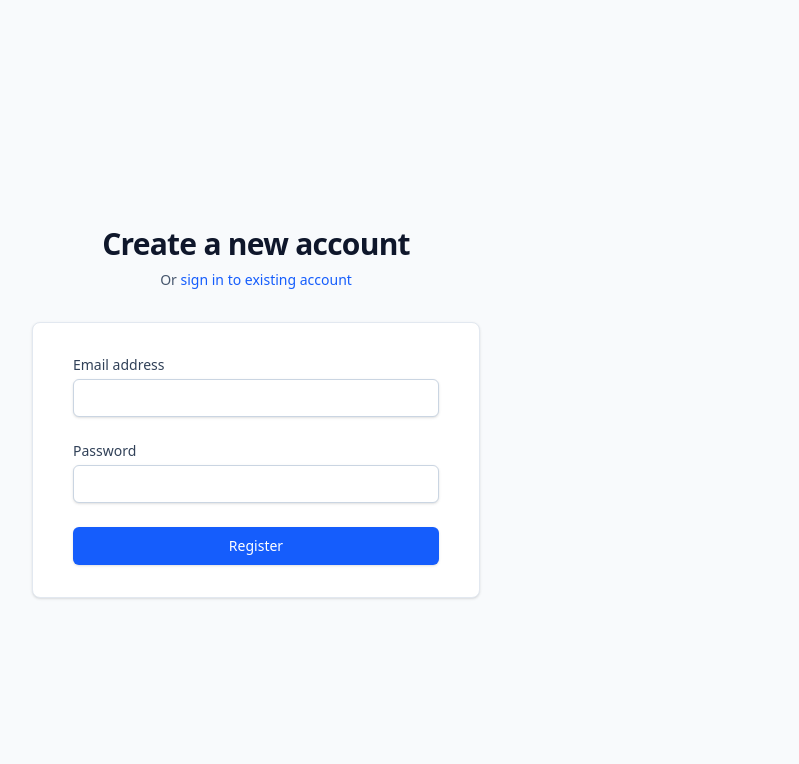
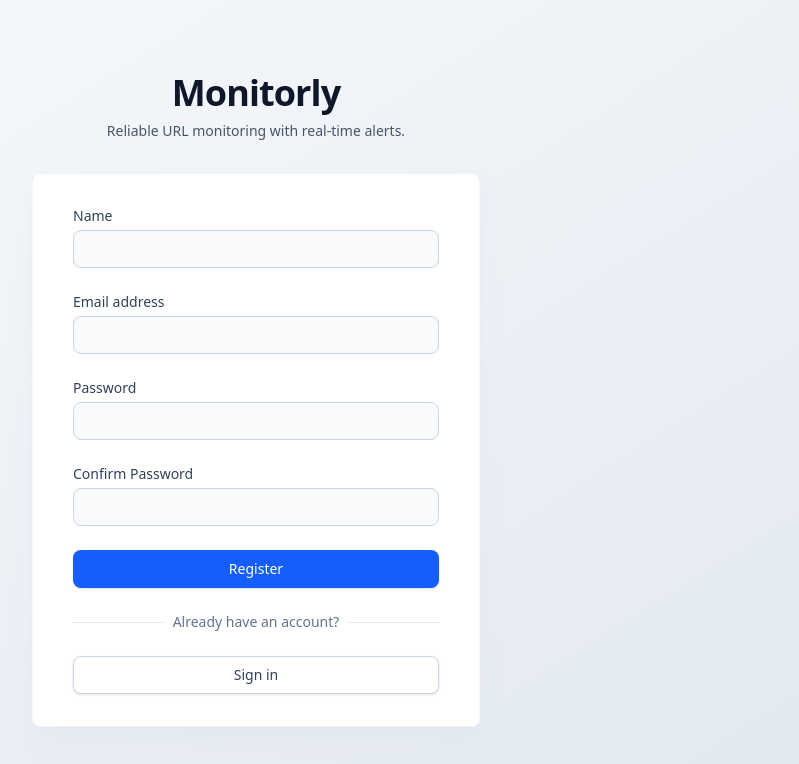
Before and after one commit to L-E-G-E-N-D/url-monitoring-uptime-checker, a React (Vite) app in the folder frontend/: page /register in a window 1280 px wide. Shown: the top 764 px of the page, without its empty margins (384-1183 px from the left). Built offline with nearby package versions, Linux system fonts and the light colour scheme; no server answers.

Commit message:
feat(ui): upgrade auth (register) page with new design and fields

```diff
--- a/frontend/src/pages/Register.jsx
+++ b/frontend/src/pages/Register.jsx
@@ -3,14 +3,21 @@ import { useNavigate, Link } from 'react-router-dom'
 import API_BASE_URL from '../config'
 
 function Register() {
+  const [name, setName] = useState('')
   const [email, setEmail] = useState('')
   const [password, setPassword] = useState('')
+  const [confirmPassword, setConfirmPassword] = useState('')
   const [error, setError] = useState(null)
   const navigate = useNavigate()
 
   const handleRegister = (e) => {
     e.preventDefault()
     setError(null)
+
+    if (password !== confirmPassword) {
+      setError('Passwords do not match')
+      return
+    }
 
     fetch(`${API_BASE_URL}/auth/register`, {
       method: 'POST',
@@ -30,55 +37,92 @@ function Register() {
   }
 
   return (
-    <div className="min-h-screen bg-slate-50 dark:bg-slate-900 flex flex-col justify-center py-12 sm:px-6 lg:px-8 transition-colors duration-200">
+    <div className="min-h-screen bg-gradient-to-br from-slate-50 to-slate-200 dark:from-slate-900 dark:to-slate-800 flex flex-col justify-center py-12 sm:px-6 lg:px-8">
       <div className="sm:mx-auto sm:w-full sm:max-w-md">
-        <h2 className="mt-6 text-center text-3xl font-bold tracking-tight text-slate-900 dark:text-white">Create a new account</h2>
+        <h1 className="text-center text-4xl font-extrabold tracking-tight text-slate-900 dark:text-white">
+          Monitorly
+        </h1>
         <p className="mt-2 text-center text-sm text-slate-600 dark:text-slate-400">
-          Or <Link to="/login" className="font-medium text-blue-600 dark:text-blue-400 hover:text-blue-500 dark:hover:text-blue-300">sign in to existing account</Link>
+          Reliable URL monitoring with real-time alerts.
         </p>
       </div>
 
       <div className="mt-8 sm:mx-auto sm:w-full sm:max-w-md">
-        <div className="bg-white dark:bg-slate-800 py-8 px-4 shadow sm:rounded-lg sm:px-10 border border-slate-200 dark:border-slate-700">
+        <div className="bg-white dark:bg-slate-800 py-8 px-4 shadow-xl shadow-slate-200/50 dark:shadow-none sm:rounded-lg sm:px-10 border border-slate-100 dark:border-slate-700">
           {error && (
-            <div className="mb-4 bg-red-50 dark:bg-red-900/20 border border-red-200 dark:border-red-900/30 text-red-700 dark:text-red-200 px-4 py-3 rounded relative" role="alert">
+            <div className="mb-4 bg-red-50 dark:bg-red-900/20 border border-red-200 dark:border-red-900/30 text-red-700 dark:text-red-200 px-4 py-3 rounded-lg text-sm" role="alert">
               <span className="block sm:inline">{error}</span>
             </div>
           )}
 
           <form className="space-y-6" onSubmit={handleRegister}>
             <div>
-              <label htmlFor="register-email" className="block text-sm font-medium text-slate-700 dark:text-slate-300">
+              <label htmlFor="name" className="block text-sm font-medium text-slate-700 dark:text-slate-300">
+                Name
+              </label>
+              <div className="mt-1">
+                <input
+                  id="name"
+                  name="name"
+                  type="text"
+                  required
+                  value={name}
+                  onChange={e => setName(e.target.value)}
+                  className="block w-full appearance-none rounded-lg border border-slate-300 dark:border-slate-600 px-3 py-2 bg-slate-50 dark:bg-slate-900 text-slate-900 dark:text-white placeholder-slate-400 focus:border-blue-500 focus:outline-none focus:ring-blue-500 sm:text-sm transition-colors"
+                />
+              </div>
+            </div>
+
+            <div>
+              <label htmlFor="email" className="block text-sm font-medium text-slate-700 dark:text-slate-300">
                 Email address
               </label>
               <div className="mt-1">
                 <input
-                  id="register-email"
+                  id="email"
                   name="email"
                   type="email"
                   autoComplete="email"
                   required
                   value={email}
                   onChange={e => setEmail(e.target.value)}
-                  className="block w-full appearance-none rounded-md border border-slate-300 dark:border-slate-600 px-3 py-2 bg-white dark:bg-slate-900 text-slate-900 dark:text-white placeholder-slate-400 dark:placeholder-slate-500 shadow-sm focus:border-blue-500 focus:outline-none focus:ring-blue-500 sm:text-sm"
+                  className="block w-full appearance-none rounded-lg border border-slate-300 dark:border-slate-600 px-3 py-2 bg-slate-50 dark:bg-slate-900 text-slate-900 dark:text-white placeholder-slate-400 focus:border-blue-500 focus:outline-none focus:ring-blue-500 sm:text-sm transition-colors"
                 />
               </div>
             </div>
 
             <div>
-              <label htmlFor="register-password" className="block text-sm font-medium text-slate-700 dark:text-slate-300">
+              <label htmlFor="password" className="block text-sm font-medium text-slate-700 dark:text-slate-300">
                 Password
               </label>
               <div className="mt-1">
                 <input
-                  id="register-password"
+                  id="password"
                   name="password"
                   type="password"
                   autoComplete="new-password"
                   required
                   value={password}
                   onChange={e => setPassword(e.target.value)}
-                  className="block w-full appearance-none rounded-md border border-slate-300 dark:border-slate-600 px-3 py-2 bg-white dark:bg-slate-900 text-slate-900 dark:text-white placeholder-slate-400 dark:placeholder-slate-500 shadow-sm focus:border-blue-500 focus:outline-none focus:ring-blue-500 sm:text-sm"
+                  className="block w-full appearance-none rounded-lg border border-slate-300 dark:border-slate-600 px-3 py-2 bg-slate-50 dark:bg-slate-900 text-slate-900 dark:text-white placeholder-slate-400 focus:border-blue-500 focus:outline-none focus:ring-blue-500 sm:text-sm transition-colors"
+                />
+              </div>
+            </div>
+
+            <div>
+              <label htmlFor="confirmPassword" className="block text-sm font-medium text-slate-700 dark:text-slate-300">
+                Confirm Password
+              </label>
+              <div className="mt-1">
+                <input
+                  id="confirmPassword"
+                  name="confirmPassword"
+                  type="password"
+                  autoComplete="new-password"
+                  required
+                  value={confirmPassword}
+                  onChange={e => setConfirmPassword(e.target.value)}
+                  className="block w-full appearance-none rounded-lg border border-slate-300 dark:border-slate-600 px-3 py-2 bg-slate-50 dark:bg-slate-900 text-slate-900 dark:text-white placeholder-slate-400 focus:border-blue-500 focus:outline-none focus:ring-blue-500 sm:text-sm transition-colors"
                 />
               </div>
             </div>
@@ -86,12 +130,34 @@ function Register() {
             <div>
               <button
                 type="submit"
-                className="flex w-full justify-center rounded-md border border-transparent bg-blue-600 px-4 py-2 text-sm font-medium text-white shadow-sm hover:bg-blue-700 focus:outline-none focus:ring-2 focus:ring-blue-500 focus:ring-offset-2"
+                className="flex w-full justify-center rounded-lg border border-transparent bg-blue-600 px-4 py-2 text-sm font-medium text-white shadow-sm hover:bg-blue-700 focus:outline-none focus:ring-2 focus:ring-blue-500 focus:ring-offset-2 transition-colors"
               >
                 Register
               </button>
             </div>
           </form>
+
+          <div className="mt-6">
+            <div className="relative">
+              <div className="absolute inset-0 flex items-center">
+                <div className="w-full border-t border-slate-200 dark:border-slate-700" />
+              </div>
+              <div className="relative flex justify-center text-sm">
+                <span className="bg-white dark:bg-slate-800 px-2 text-slate-500">
+                  Already have an account?
+                </span>
+              </div>
+            </div>
+
+            <div className="mt-6 grid grid-cols-1 gap-3">
+              <Link
+                to="/login"
+                className="flex w-full items-center justify-center rounded-lg border border-slate-300 dark:border-slate-600 bg-white dark:bg-slate-700 px-4 py-2 text-sm font-medium text-slate-700 dark:text-slate-200 shadow-sm hover:bg-slate-50 dark:hover:bg-slate-600 hover:text-slate-900 dark:hover:text-white transition-colors"
+              >
+                Sign in
+              </Link>
+            </div>
+          </div>
         </div>
       </div>
     </div>
```
